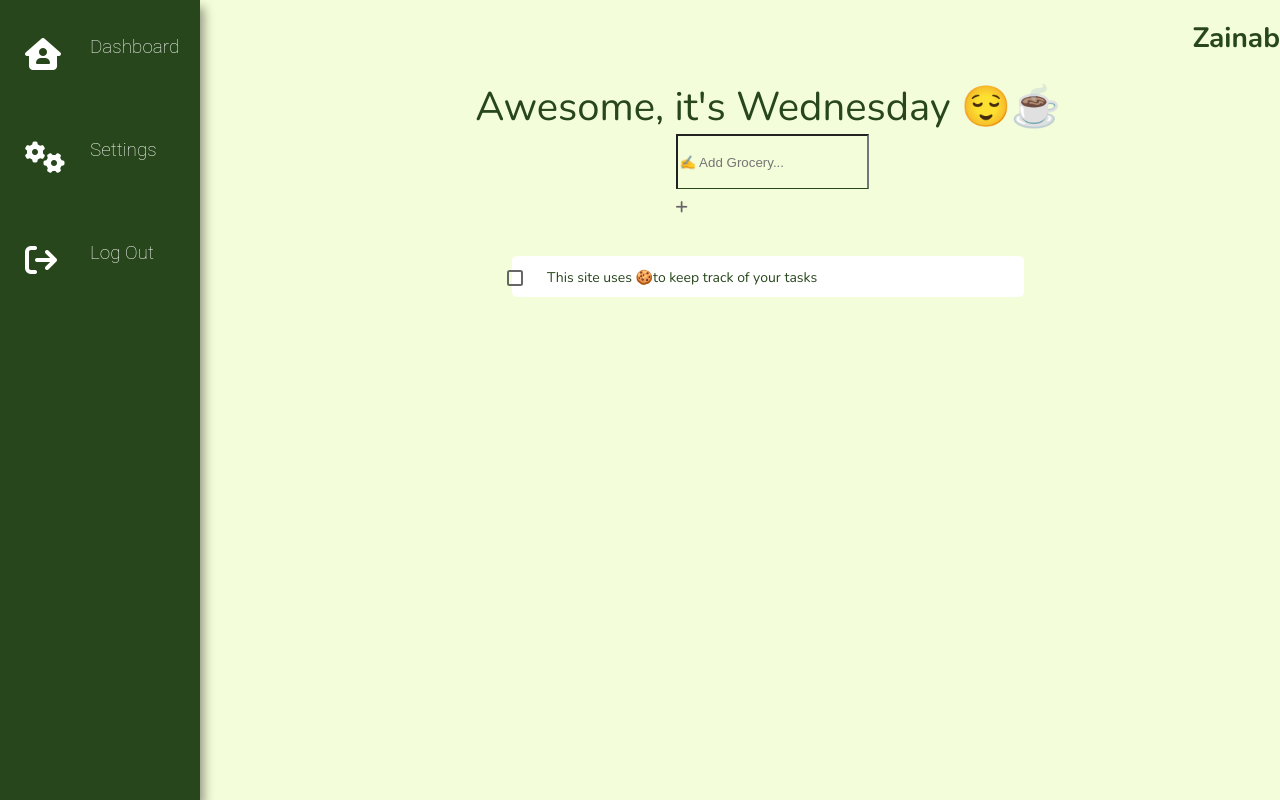
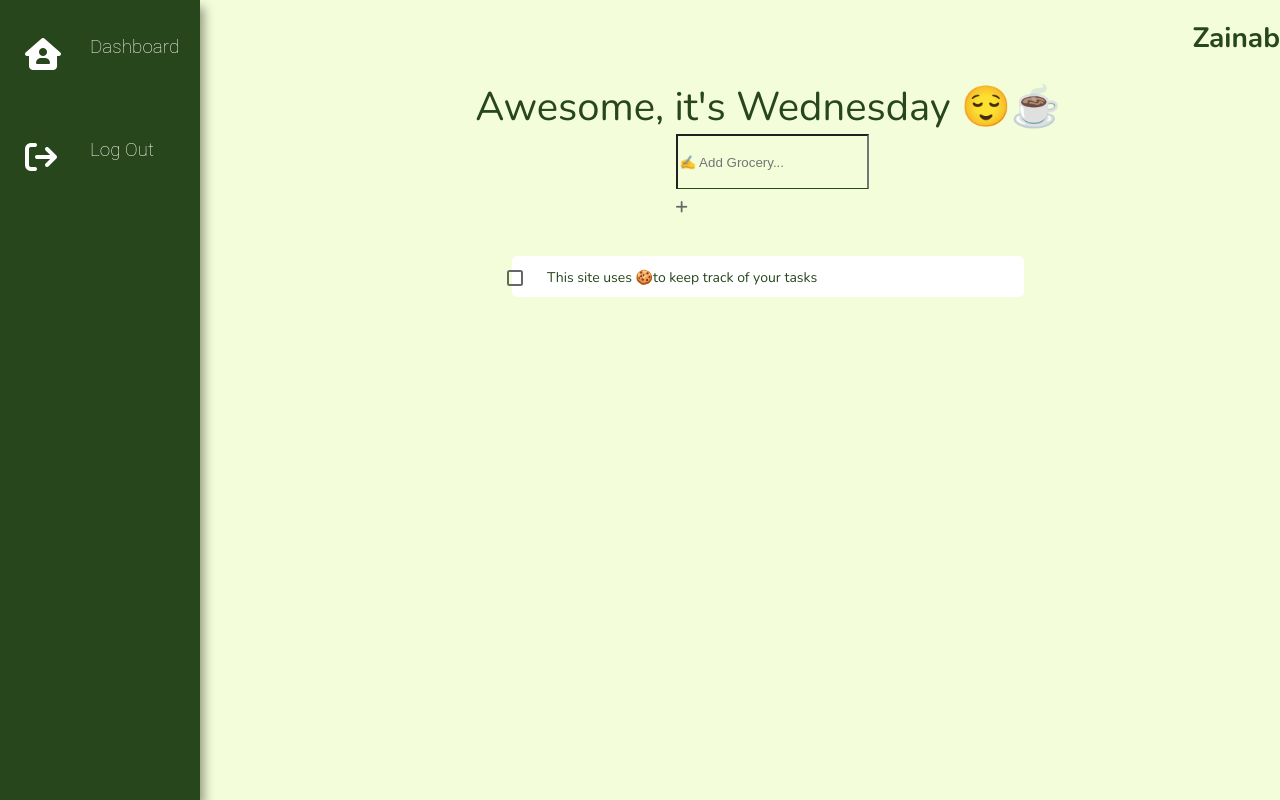
Before and after one commit to Zeesky-code/addtoList, a Django app: page /home in a window 1280 px wide. Run offline with Django 4.2, Linux system fonts and the light colour scheme; a user stored in the database is signed in; data comes from the database, SQL or seed files in the repository; some libraries are stand-ins or nearby versions.

Commit message:
removed settings

```diff
--- a/templates/main.html
+++ b/templates/main.html
@@ -24,11 +24,6 @@
             <li class="nav__items ">
                 <i class="fa-solid fa-house-user"></i>
                 <a href="{% url 'home'%}">Dashboard</a>
-            </li>
-
-            <li class="nav__items ">
-                <i class="fa-solid fa-gears"></i>
-                <a href="{% url 'update_user'%}">Settings</a>
             </li>
 
             <li class="nav__items " id="last">
```
